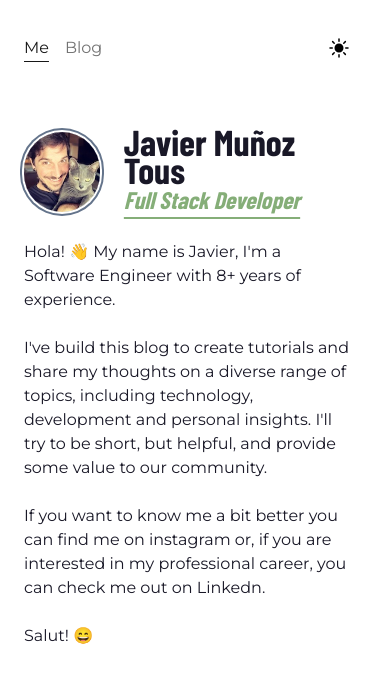
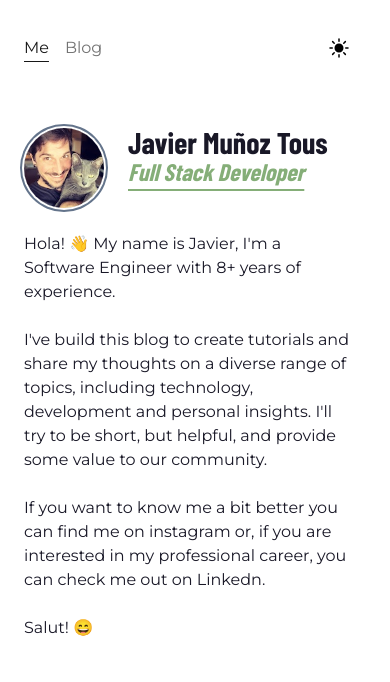
Before and after one commit to Javimtib92/javiermt-blog, a Next.js app: page / in a window 390 px wide. Shown: the top 682 px of the page. Built offline with nearby package versions, Linux system fonts and the light colour scheme; a web font is replaced by a local one.

Commit message:
fix name size

```diff
--- a/app/page.tsx
+++ b/app/page.tsx
@@ -19,7 +19,9 @@ export default function Home() {
         </span>
 
         <div className='flex flex-col place-self-start'>
-          <Heading className='leading-7 sm:text-4xl'>Javier Muñoz Tous</Heading>
+          <Heading className='text-3xl leading-7 sm:text-4xl'>
+            Javier Muñoz Tous
+          </Heading>
           <Heading
             level={2}
             className='italic text-accent-secondary-400 underline underline-offset-8 dark:text-accent-secondary-400 sm:text-xl'
```
